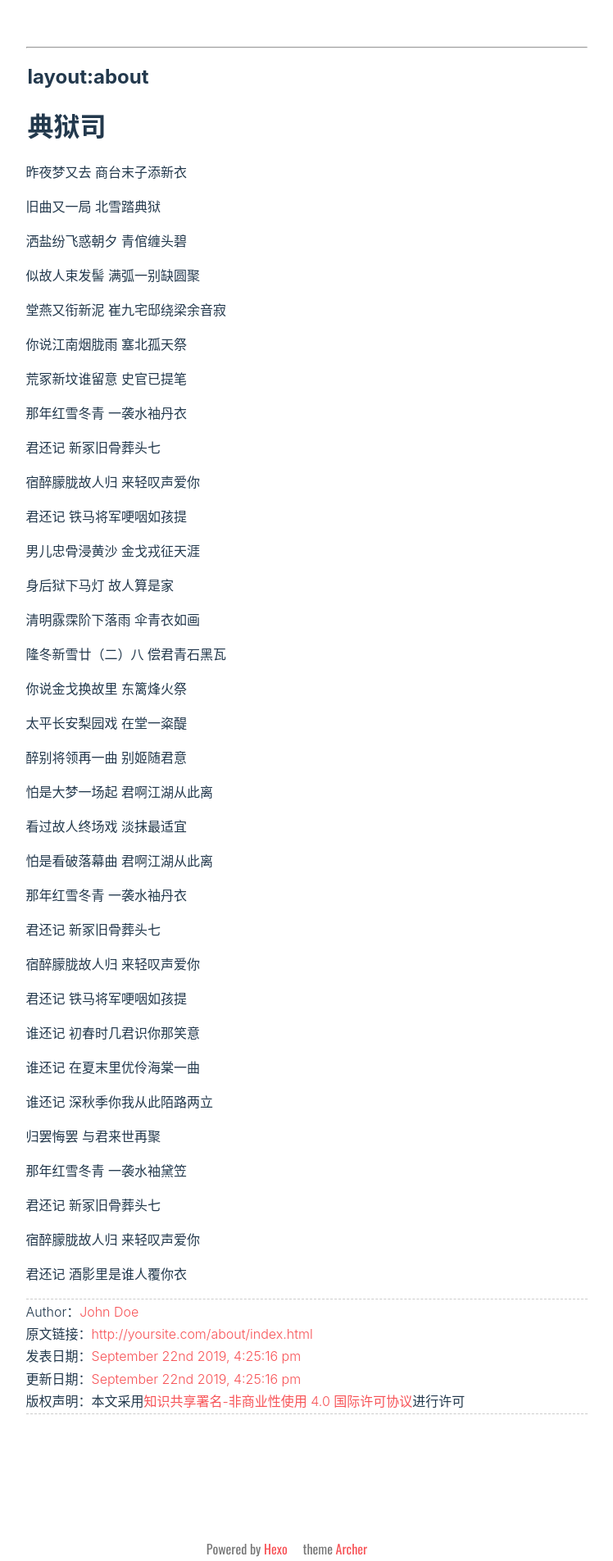
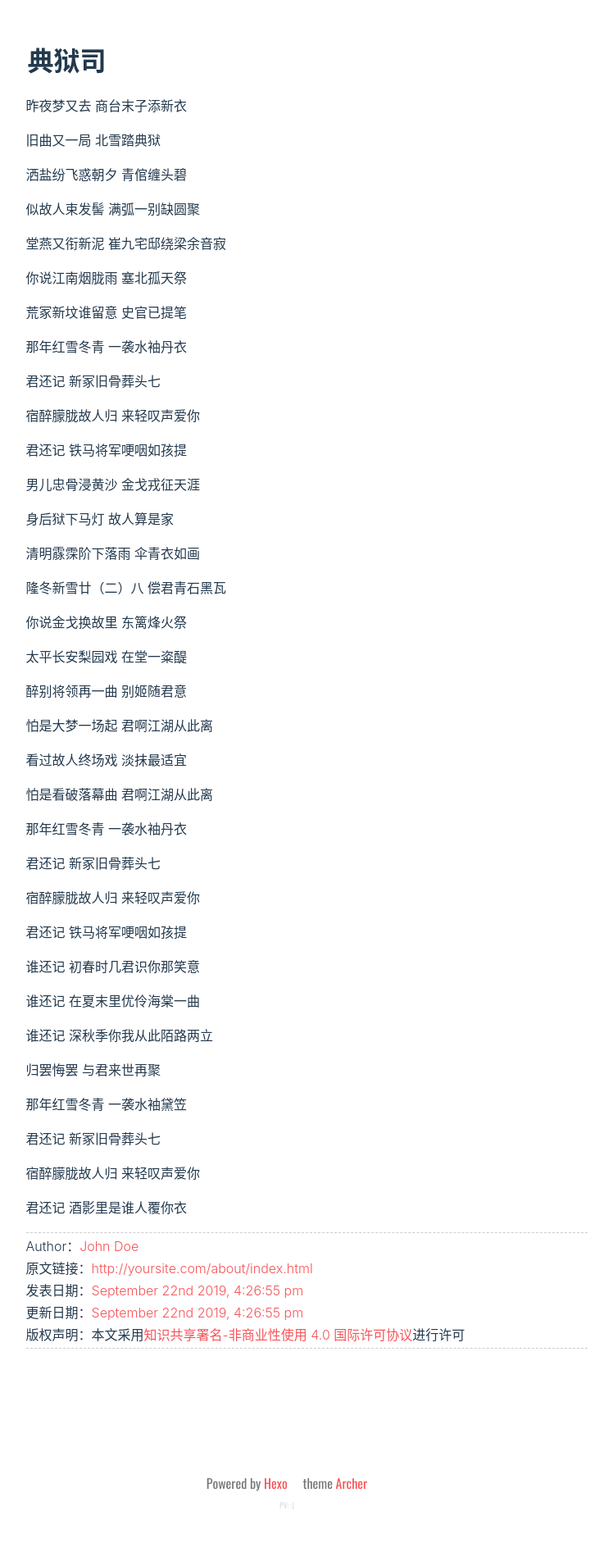
Before and after one commit to YZ3531/YZ3531.github.io, a plain HTML site: page about/index.html in a window 1280 px wide. Shown: the top 1904 px of the page at 82% size, without its empty margins (290-1038 px from the left). After the commit the page ends 1867 px from the top, so only its background shows below. Drawn offline with nearby package versions, Linux system fonts and the light colour scheme; some packages are replaced by stand-ins of ours; a script that the page names is missing; a web font is replaced by a local one.

Commit message:
Site updated: 2019-09-22 16:27:11

```diff
--- a/about/index.html
+++ b/about/index.html
@@ -340,8 +340,7 @@
         <div class="container container-unloaded">
             <main class="main post-page">
     <article class="article-entry">
-        <hr>
-<h2 id="layout-about"><a href="#layout-about" class="headerlink" title="layout:about"></a>layout:about</h2><h1 id="典狱司"><a href="#典狱司" class="headerlink" title="典狱司"></a>典狱司</h1><p>昨夜梦又去     商台末子添新衣</p>
+        <h1 id="典狱司"><a href="#典狱司" class="headerlink" title="典狱司"></a>典狱司</h1><p>昨夜梦又去     商台末子添新衣</p>
 <p>旧曲又一局     北雪踏典狱</p>
 <p>洒盐纷飞惑朝夕     青倌缠头碧</p>
 <p>似故人束发髻     满弧一别缺圆聚</p>
@@ -381,8 +380,8 @@
         <div class="license-wrapper">
             <p>Author：<a href="http://yoursite.com">John Doe</a>
             <p>原文链接：<a href="http://yoursite.com/about/index.html">http://yoursite.com/about/index.html</a>
-            <p>发表日期：<a href="http://yoursite.com/about/index.html">September 22nd 2019, 4:25:16 pm</a>
-            <p>更新日期：<a href="http://yoursite.com/about/index.html">September 22nd 2019, 4:25:16 pm</a>
+            <p>发表日期：<a href="http://yoursite.com/about/index.html">September 22nd 2019, 4:26:55 pm</a>
+            <p>更新日期：<a href="http://yoursite.com/about/index.html">September 22nd 2019, 4:26:55 pm</a>
             <p>版权声明：本文采用<a rel="license" href="http://creativecommons.org/licenses/by-nc/4.0/">知识共享署名-非商业性使用 4.0 国际许可协议</a>进行许可</p>
         </div>
 
```
